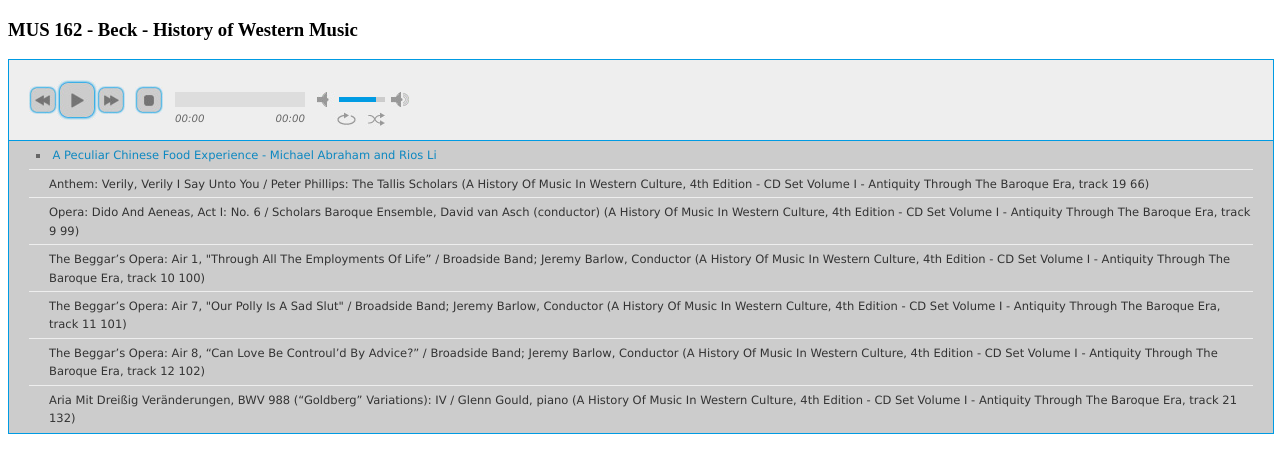
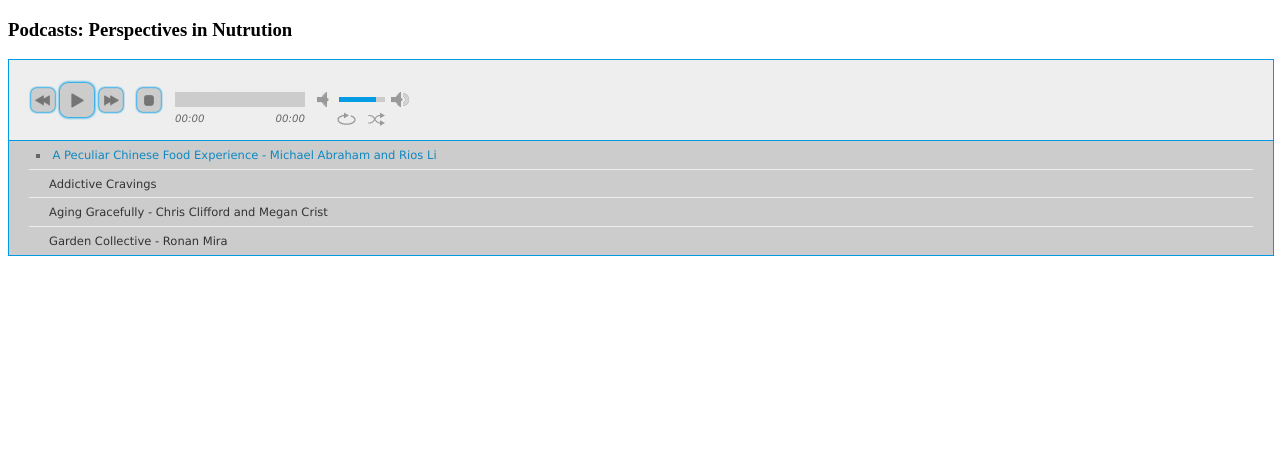
Before and after one commit to watzek/nutrition-podcasts, a plain HTML site: page index.html in a window 1280 px wide. Drawn offline with Linux system fonts and the light colour scheme.

Commit message:
troubleshooting

```diff
--- a/index.html
+++ b/index.html
@@ -3,7 +3,7 @@
 <head>
 <meta charset="utf-8" />
 <!-- Website Design By: www.happyworm.com -->
-<title>Demo : The jPlayerPlaylist Object</title>
+<title>Podcasts: Perspectives in Nutrution</title>
 <meta http-equiv="Content-Type" content="text/html; charset=iso-8859-1" />
 <link href="jPlayer/dist/skin/blue.monday/css/jplayer.blue.monday.min.css" rel="stylesheet" type="text/css" />
 <script type="text/javascript" src="jPlayer/lib/jquery.min.js"></script>
@@ -25,49 +25,27 @@
 
 {
 title: "A Peculiar Chinese Food Experience - Michael Abraham and Rios Li",
-m4a: "Podcasts/A Peculiar Chinese Food Experience Michael Abraham and Rios Li.m4a"
-},
-
-
-{
-title: "Anthem: Verily, Verily I Say Unto You / Peter Phillips: The Tallis Scholars (A History Of Music In Western Culture, 4th Edition - CD Set Volume I - Antiquity Through The Baroque Era, track 19 66)",
-mp3: "https://watzek.lclark.edu/reserves/audio/iTunes%20Media/Music/Compilations/A%20History%20Of%20Music%20In%20Western%20Culture,%204/3-19%20Anthem_%20Verily,%20Verily%20I%20Say%20Un.mp3"
-},
-
-
-
-
-
-{
-title: "Opera: Dido And Aeneas, Act I: No. 6 / Scholars Baroque Ensemble, David van Asch (conductor) (A History Of Music In Western Culture, 4th Edition - CD Set Volume I - Antiquity Through The Baroque Era, track 9 99)",
-mp3: "https://watzek.lclark.edu/reserves/audio/iTunes%20Media/Music/Compilations/A%20History%20Of%20Music%20In%20Western%20Culture,%204/5-09%20Opera_%20Dido%20And%20Aeneas,%20Act%20I_.mp3"
+mp3: "Podcasts/Abraham_Rios.mp3"
 },
 {
-title: "The Beggar’s Opera: Air 1, \"Through All The Employments Of Life” / Broadside Band; Jeremy Barlow, Conductor (A History Of Music In Western Culture, 4th Edition - CD Set Volume I - Antiquity Through The Baroque Era, track 10 100)",
-mp3: "https://watzek.lclark.edu/reserves/audio/iTunes%20Media/Music/Compilations/A%20History%20Of%20Music%20In%20Western%20Culture,%204/5-10%20The%20Beggar_s%20Opera_%20Air%201,%20_Thr.mp3"
+title: "Addictive Cravings",
+mp3: "Podcasts/Addictive_Cravings.mp3"
 },
 {
-title: "The Beggar’s Opera: Air 7, \"Our Polly Is A Sad Slut\" / Broadside Band; Jeremy Barlow, Conductor (A History Of Music In Western Culture, 4th Edition - CD Set Volume I - Antiquity Through The Baroque Era, track 11 101)",
-mp3: "https://watzek.lclark.edu/reserves/audio/iTunes%20Media/Music/Compilations/A%20History%20Of%20Music%20In%20Western%20Culture,%204/5-11%20The%20Beggar_s%20Opera_%20Air%207,%20_Our.mp3"
+title: "Aging Gracefully - Chris Clifford and Megan Crist",
+mp3: "Podcasts/Aging Gracefully (Chris Clifford and Megan Crist).mp3"
 },
 {
-title: "The Beggar’s Opera: Air 8, “Can Love Be Controul’d By Advice?” / Broadside Band; Jeremy Barlow, Conductor (A History Of Music In Western Culture, 4th Edition - CD Set Volume I - Antiquity Through The Baroque Era, track 12 102)",
-mp3: "https://watzek.lclark.edu/reserves/audio/iTunes%20Media/Music/Compilations/A%20History%20Of%20Music%20In%20Western%20Culture,%204/5-12%20The%20Beggar_s%20Opera_%20Air%208,%20_Can.mp3"
-},
-
-{
-title: "Aria Mit Dreißig Veränderungen, BWV 988 (“Goldberg” Variations): IV / Glenn Gould, piano (A History Of Music In Western Culture, 4th Edition - CD Set Volume I - Antiquity Through The Baroque Era, track 21 132)",
-mp3: "https://watzek.lclark.edu/reserves/audio/iTunes%20Media/Music/Compilations/A%20History%20Of%20Music%20In%20Western%20Culture,%204/21%20Aria%20Mit%20Drei%C3%9Fig%20Ver%C3%A4nderungen,%20B.mp3"
-},
-
-
+title: "Garden Collective - Ronan Mira",
+m4a: "Podcasts/GARDEN COLLECTIVE (Ronan _ Mira).m4a"
+}
 
 
   ], {
 
 
   swfPath: "dist/jplayer",
-  supplied: "oga, mp3",
+  supplied: "oga, mp3,m4a",
   wmode: "window",
   useStateClassSkin: true,
   autoBlur: false,
@@ -103,7 +81,7 @@
 
 <div class="container">
 <div class="header clearfix">
-<h3 class="text-muted">MUS 162 - Beck - History of Western Music</h3>
+<h3 class="text-muted">Podcasts: Perspectives in Nutrution</h3>
 </div>
 <div id="jquery_jplayer_1" class="jp-jplayer"></div>
 <div id="jp_container_1" class="jp-audio" role="application" aria-label="media player">
```
Also changed, not shown: 2 other files.
